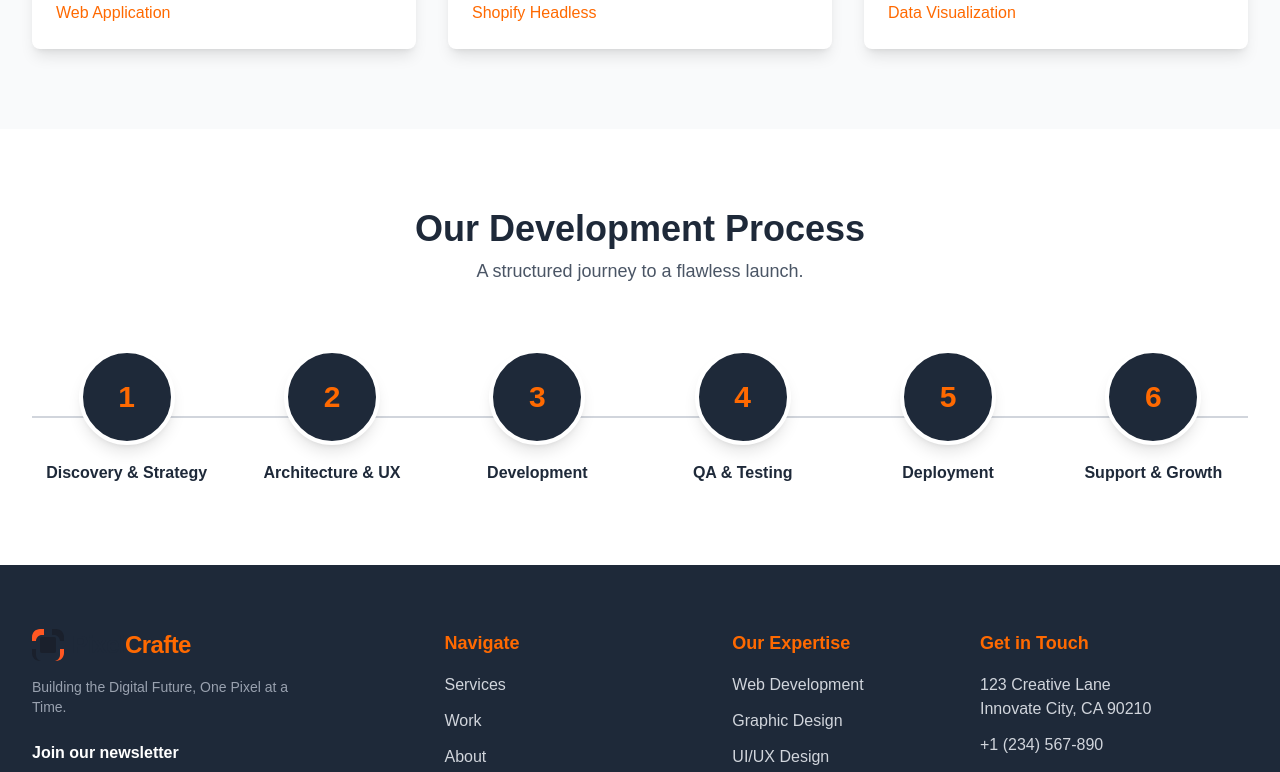
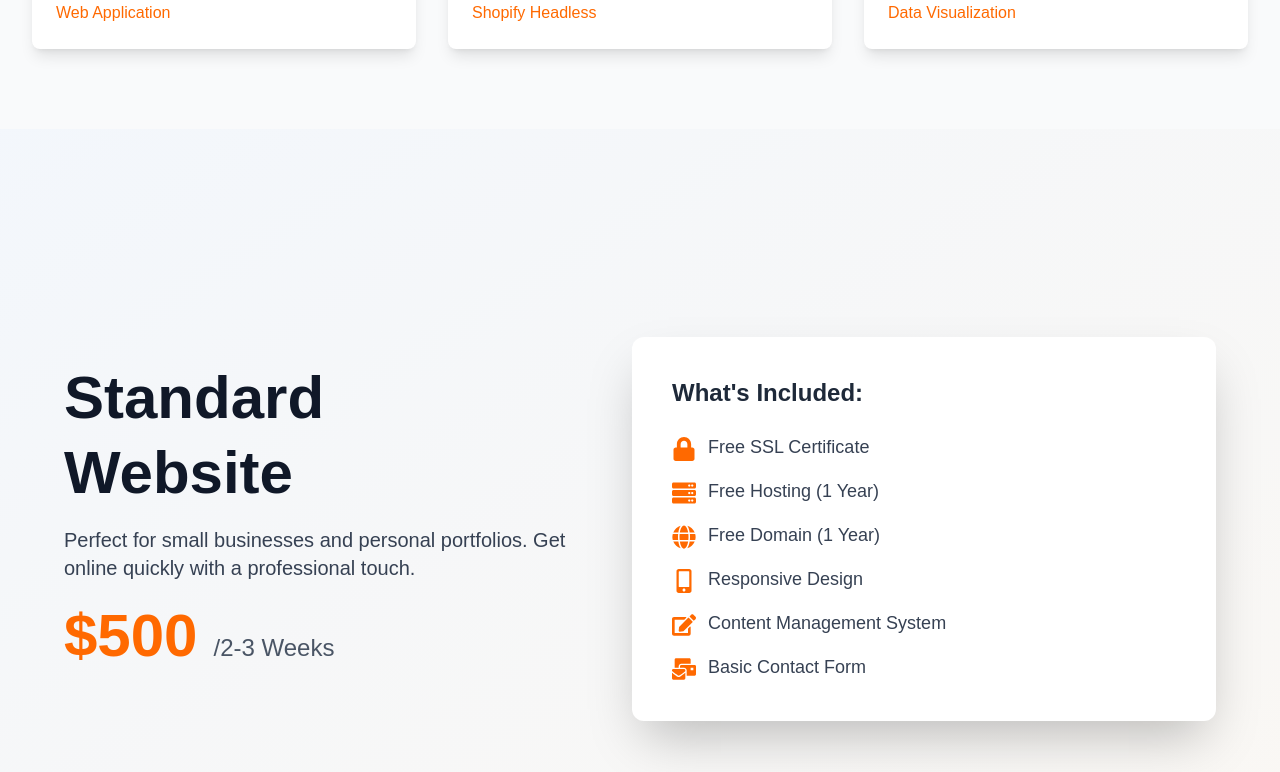
Before and after one commit to Tanagends/pixel, a Next.js app: page /web in a window 1280 px wide. Shown: the part 2003-2775 px from the top of the page. Built offline with nearby package versions, Linux system fonts and the light colour scheme.

Commit message:
changes webdevelopment page

```diff
--- a/app/web/WebDevelopPage.jsx
+++ b/app/web/WebDevelopPage.jsx
@@ -2,6 +2,8 @@
 import React from 'react';
 import { motion } from 'framer-motion';
 import Hero from '@/components/WebHero';
+import { websiteTypes } from '@/assets';
+import WebsiteTypeSection from './websiteTpyeSection'
 
 //================================================================//
 // 0. INLINE SVG ICONS
@@ -171,8 +173,19 @@ export default function WebDevelopmentPage() {
                         ))}
                     </div>
                 </div>
-            </section>
+            </section>                        {/* Featured Work Section */}
 
+      {/* Add these Tailwind classes to your main container */}
+        {websiteTypes.map((pkg, index) => (
+          <WebsiteTypeSection
+            key={index+pkg.type}
+            type={pkg.type}
+            description={pkg.description}
+            price={pkg.price}
+            duration={pkg.duration}
+            features={pkg.features}
+          />
+        ))}
             {/* Development Process Section */}
              <section className="py-20 bg-white">
                 <div className="container mx-auto px-4 sm:px-6 lg:px-8">
--- /dev/null
+++ b/app/web/websiteTpyeSection.jsx
@@ -0,0 +1,95 @@
+// components/WebsiteTypeSection.jsx
+import React from 'react';
+import { motion } from 'framer-motion';
+import * as FaIcons from 'react-icons/fa'; // Import all icons from react-icons/fa
+
+const WebsiteTypeSection = ({ type, description, price, duration, features }) => {
+  // Framer Motion variants for staggered animations
+  const containerVariants = {
+    hidden: { opacity: 0 },
+    show: {
+      opacity: 1,
+      transition: {
+        staggerChildren: 0.1, // Stagger children by 0.1 seconds
+      },
+    },
+  };
+
+  const itemVariants = {
+    hidden: { opacity: 0, y: 20 },
+    show: { opacity: 1, y: 0 },
+  };
+
+  return (
+    // Add this Tailwind class to your section
+    <section className="min-h-screen w-full flex items-center justify-center p-8 lg:p-16 bg-gray-50 even:bg-white relative overflow-hidden snap-center">
+      {/* Optional background element for visual interest (can be animated) */}
+      <motion.div
+        className="absolute inset-0 bg-gradient-to-br from-blue-100 to-orange-100 opacity-20" // Changed indigo-50 to orange-100 for consistency with price color
+        initial={{ opacity: 0 }}
+        whileInView={{ opacity: 0.2 }}
+        viewport={{ once: true }}
+        transition={{ duration: 1.5 }}
+      ></motion.div>
+
+      <div className="relative z-10 w-full max-w-7xl flex flex-col lg:flex-row gap-8 lg:gap-16 items-center">
+        {/* Left Side: Title, Description, Price, Duration */}
+        <motion.div
+          className="flex-1 text-center lg:text-left"
+          variants={containerVariants}
+          initial="hidden"
+          whileInView="show"
+          viewport={{ once: true, amount: 0.5 }} // Trigger when 50% of element is in view
+        >
+          <motion.h2
+            className="text-4xl lg:text-6xl font-extrabold text-gray-900 mb-4 leading-tight"
+            variants={itemVariants}
+          >
+            {type}
+          </motion.h2>
+          <motion.p
+            className="text-lg lg:text-xl text-gray-700 mb-6 max-w-prose mx-auto lg:mx-0"
+            variants={itemVariants}
+          >
+            {description}
+          </motion.p>
+          <motion.div
+            className="flex flex-col sm:flex-row justify-center lg:justify-start items-center sm:items-baseline gap-4 mb-8"
+            variants={itemVariants}
+          >
+            <p className="text-5xl lg:text-6xl font-bold text-orange-500">{price}</p>
+            <p className="text-xl lg:text-2xl text-gray-600">/{duration}</p>
+          </motion.div>
+        </motion.div>
+
+        {/* Right Side: List of Items/Features */}
+        <motion.div
+          className="flex-1 w-full bg-white bg-opacity-90 rounded-xl shadow-2xl p-6 lg:p-10"
+          variants={containerVariants}
+          initial="hidden"
+          whileInView="show"
+          viewport={{ once: true, amount: 0.5 }}
+        >
+          <h3 className="text-2xl font-bold text-gray-800 mb-6 text-center lg:text-left">What's Included:</h3>
+          <ul className="space-y-4">
+            {features.map((feature, index) => {
+              const IconComponent = FaIcons[feature.icon]; // Dynamically get icon component
+              return (
+                <motion.li
+                  key={index}
+                  className="flex items-start gap-3 text-lg text-gray-700"
+                  variants={itemVariants}
+                >
+                  {IconComponent && <IconComponent className="text-orange-500 text-2xl mt-1 shrink-0" />}
+                  <span>{feature.text}</span>
+                </motion.li>
+              );
+            })}
+          </ul>
+        </motion.div>
+      </div>
+    </section>
+  );
+};
+
+export default WebsiteTypeSection;
--- /dev/null
+++ b/assets/index.js
@@ -0,0 +1 @@
+export * from './website-types';
--- /dev/null
+++ b/assets/website-types.js
@@ -0,0 +1,47 @@
+// types/websiteTypes.js (or similar)
+export const websiteTypes= [
+  {
+    type: "Standard Website",
+    description: "Perfect for small businesses and personal portfolios. Get online quickly with a professional touch.",
+    price: "$500",
+    duration: "2-3 Weeks",
+    features: [
+      { icon: "FaLock", text: "Free SSL Certificate" },
+      { icon: "FaServer", text: "Free Hosting (1 Year)" },
+      { icon: "FaGlobe", text: "Free Domain (1 Year)" },
+      { icon: "FaMobileAlt", text: "Responsive Design" },
+      { icon: "FaEdit", text: "Content Management System" },
+      { icon: "FaMailBulk", text: "Basic Contact Form" },
+    ],
+  },
+  {
+    type: "E-commerce Store",
+    description: "Launch your online shop with secure payment gateways and product management.",
+    price: "$1200",
+    duration: "4-6 Weeks",
+    features: [
+      { icon: "FaLock", text: "Free SSL Certificate" },
+      { icon: "FaServer", text: "Free Hosting (1 Year)" },
+      { icon: "FaGlobe", text: "Free Domain (1 Year)" },
+      { icon: "FaShoppingCart", text: "Shopping Cart Functionality" },
+      { icon: "FaCreditCard", text: "Payment Gateway Integration" },
+      { icon: "FaBoxOpen", text: "Product Management System" },
+      { icon: "FaChartLine", text: "Basic Analytics Setup" },
+    ],
+  },
+  {
+    type: "Custom Web Application",
+    description: "Tailored solutions for unique business needs and complex functionalities.",
+    price: "Custom Quote",
+    duration: "8+ Weeks",
+    features: [
+      { icon: "FaLock", text: "Free SSL Certificate" },
+      { icon: "FaServer", text: "Premium Hosting Options" },
+      { icon: "FaGlobe", text: "Domain Registration Assistance" },
+      { icon: "FaCode", text: "Bespoke Feature Development" },
+      { icon: "FaDatabase", text: "Custom Database Integration" },
+      { icon: "FaTools", text: "API Integrations" },
+      { icon: "FaHeadset", text: "Dedicated Support" },
+    ],
+  },
+];
```
